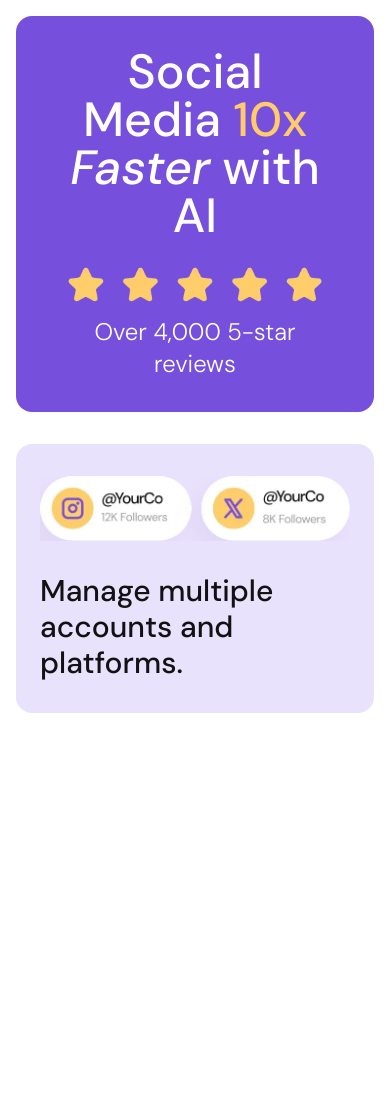
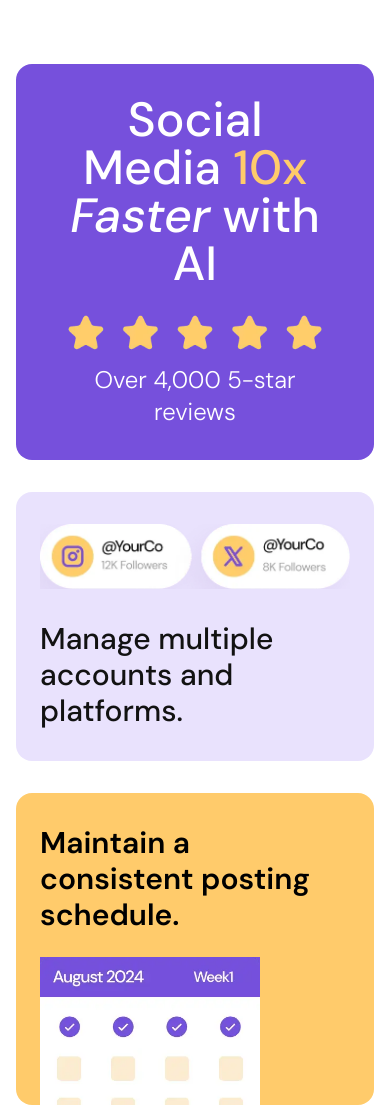
Before and after one commit to akshay-ken/novice-project-06, a React (Vite) app: page / in a window 390 px wide. Before the commit the page ends 844 px from the top, so only its background shows below. Built offline with nearby package versions, Linux system fonts and the light colour scheme.

Commit message:
style: created third item in design and added styles to it for mobile view

```diff
--- /dev/null
+++ b/src/components/CardThree.jsx
@@ -0,0 +1,13 @@
+import calWeek from "../assets/images/illustration-consistent-schedule.webp";
+
+export function CardThree() {
+  return (
+    <div className="px-6 pt-8 rounded-2xl bg-Yellow-500 overflow-clip">
+      <p className="text-3xl font-semibold mb-6">
+        Maintain a consistent posting schedule.
+      </p>
+      <div className="bg-[url('./assets/images/illustration-consistent-schedule.webp')] size-55 -mb-18 bg-Purple-500 bg-contain bg-no-repeat"></div>
+      {/* <img src={calWeek} className=" float-left w-2/3 -mb-6" alt="" /> */}
+    </div>
+  );
+}
--- a/src/components/MainPage.jsx
+++ b/src/components/MainPage.jsx
@@ -1,11 +1,13 @@
 import { CardOne } from "./CardOne";
+import { CardThree } from "./CardThree";
 import { CardTwo } from "./CardTwo";
 
 export function MainPage() {
   return (
-    <main className="w-full h-screen p-4 gap-8 flex flex-col">
+    <main className="w-full h-screen p-4 my-12 gap-8 flex flex-col">
       <CardOne />
       <CardTwo />
+      <CardThree />
     </main>
   );
 }
```
